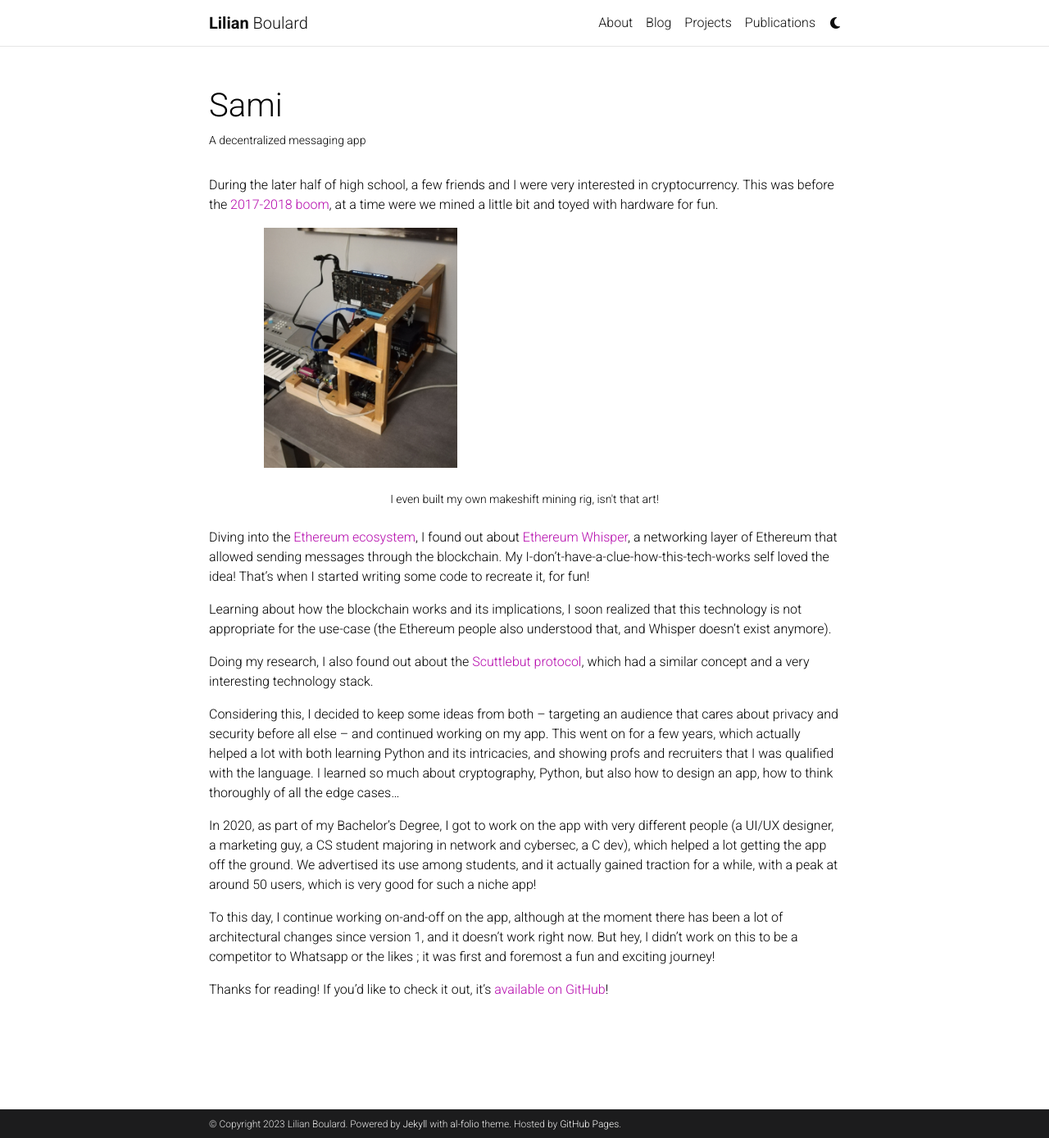
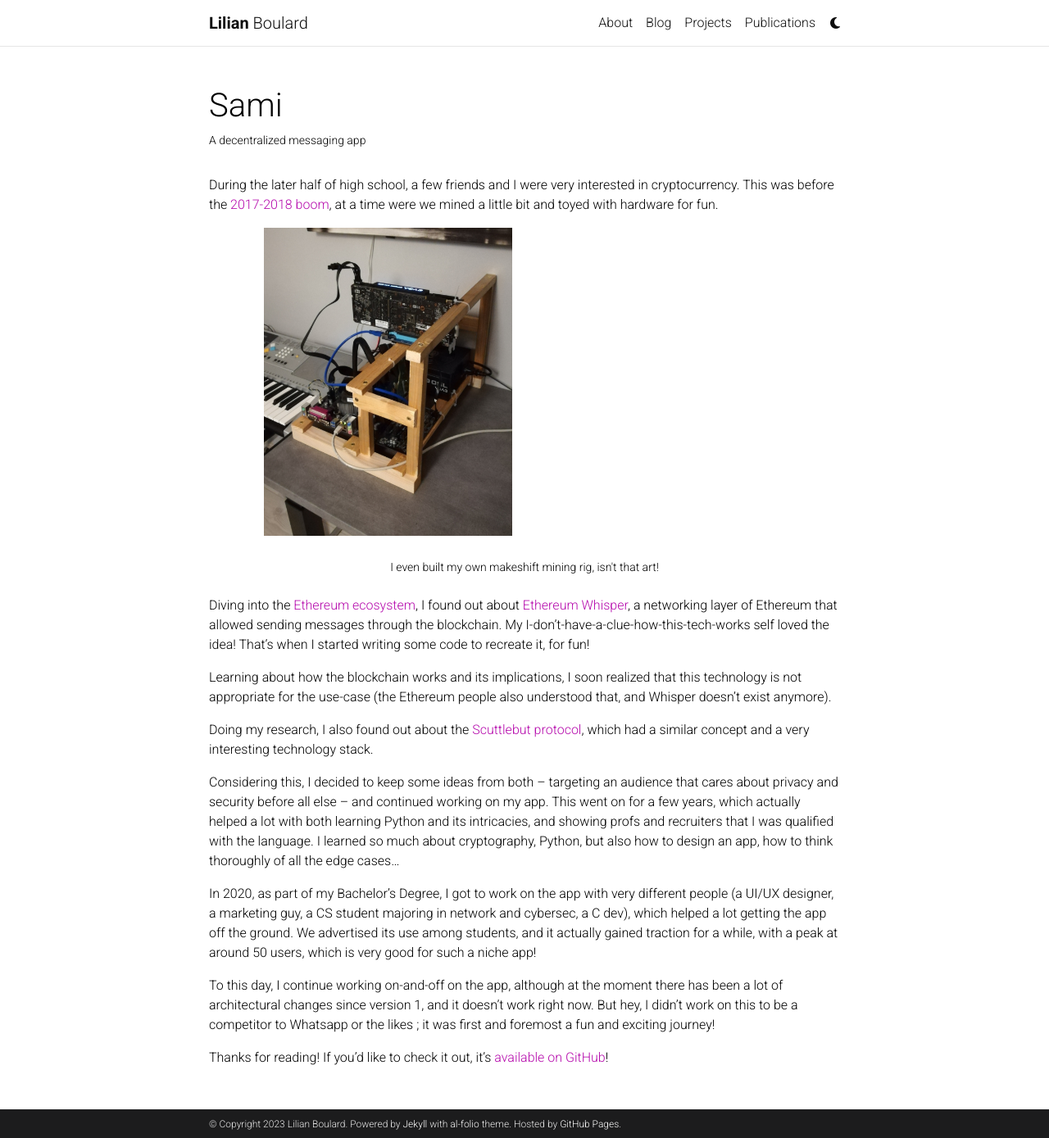
Before and after one commit to LilianBoulard/LilianBoulard.github.io, a Jekyll site: the page built from _projects/sami.md, in a window 1280 px wide and 1389 px high. Shown: the whole window at 82% size. Built offline with Jekyll 4.4.1, drawn with Linux system fonts in a browser that asks for light colours; full-size pictures stand in for the smaller copies a plugin makes; comment, search, counter and statistics services are not loaded; a style sheet for code colours, icons or effects is not loaded.

Commit message:
Try fixing image position (again)

```diff
--- a/_projects/sami.md
+++ b/_projects/sami.md
@@ -10,11 +10,11 @@
 This was before the [2017-2018 boom](https://en.wikipedia.org/wiki/Cryptocurrency_bubble#2017_boom_and_2018_crash), at a time were we mined a little bit and toyed with hardware for fun.
 
 <div class="row">
-    <div class="col-sm-1 mt-6 mt-md-0"></div>
-    <div class="col-sm-4 mt-6 mt-md-0">
+    <div class="col-1"></div>
+    <div class="col-5">
         {% include figure.html path="assets/img/rig.jpg" title="my 2017 makeshift mining rig" class="img-fluid" %}
     </div>
-    <div class="col-sm-1 mt-6 mt-md-0"></div>
+    <div class="col-1"></div>
 </div>
 <div class="caption">
     I even built my own makeshift mining rig, isn't that art!
```
